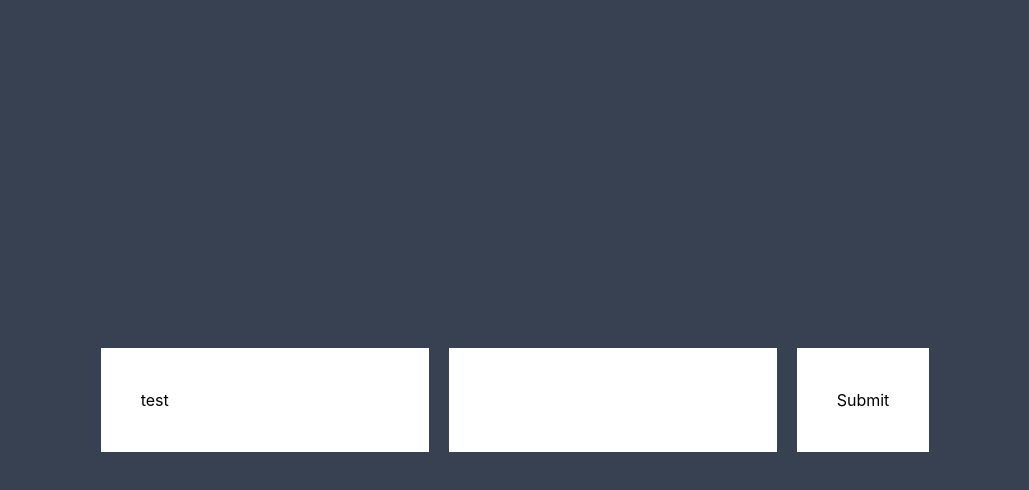
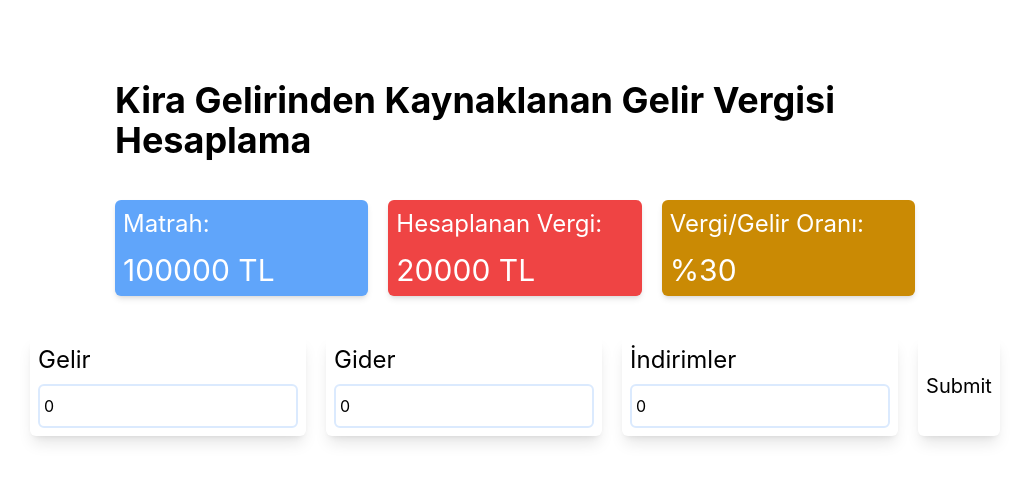
Before and after one commit to thebosph/tr-tax-calculator, a React (Create React App) app: page / in a window 1280 px wide. Shown: the top 490 px of the page, without its empty margins (125-1154 px from the left). Built offline with nearby package versions, Linux system fonts and the light colour scheme.

Commit message:
feat(screens): created results and form(input) screens (#3)

```diff
--- a/src/App.tsx
+++ b/src/App.tsx
@@ -1,10 +1,10 @@
 import React from "react";
-import Form from "./components/form";
+import Main from "./Screens/Main";
 
 function App() {
   return (
-    <div className="p-20 bg-gray-700 h-screen flex justify-center items-center">
-      <Form />
+    <div>
+      <Main />
     </div>
   );
 }
--- /dev/null
+++ b/src/Screens/Main.tsx
@@ -0,0 +1,14 @@
+import React from "react";
+import Results from "../components/results";
+import Form from "../components/form";
+
+const Main: React.FC = () => {
+  return (
+    <div className="h-screen flex flex-col items-center pt-20 space-y-10 mx-60 ">
+      <Results />
+      <Form />
+    </div>
+  );
+};
+
+export default Main;
--- a/src/components/form.tsx
+++ b/src/components/form.tsx
@@ -1,39 +1,40 @@
 import { useForm, SubmitHandler } from "react-hook-form";
-
-type Inputs = {
-  example: string;
-  exampleRequired: string;
-};
+import { Inputs } from "../types/Inputs";
+import Input from "./input";
 
 const Form = () => {
   const {
     register,
     handleSubmit,
-    watch,
+    reset,
     formState: { errors },
   } = useForm<Inputs>();
-  const onSubmit: SubmitHandler<Inputs> = (data) => console.log(data);
 
-  console.log(watch("example")); // watch input value by passing the name of it
+  const onSubmit: SubmitHandler<Inputs> = (data) => {
+    console.log(data);
+    reset();
+  };
+  console.log(errors);
+
+  // console.log(watch("revenue")); // watch input value by passing the name of it
 
   return (
     /* "handleSubmit" will validate your inputs before invoking "onSubmit" */
     <form
       onSubmit={handleSubmit(onSubmit)}
-      className="flex justify-center items-center space-x-5"
+      className="flex justify-center items-center space-x-5   w-full  "
     >
-      {/* register your input into the hook by invoking the "register" function */}
-      <input defaultValue="test" {...register("example")} className="p-10" />
+      <Input labelName="Gelir" label="revenue" register={register} required />
+      {errors.revenue && <span>Bu alanı boş bırakamazsınız</span>}
+      <Input labelName="Gider" label="expenses" register={register} />
+      <Input labelName="İndirimler" label="allowance" register={register} />
 
-      {/* include validation with required or other standard HTML validation rules */}
+      {/* errors will return when field validation fails  */}
+
       <input
-        {...register("exampleRequired", { required: true })}
-        className="p-10"
+        type="submit"
+        className="bg-white p-2 shadow-lg h-full rounded-md text-xl hover:bg-blue-400 hover:text-white transition-colors cursor-pointer"
       />
-      {/* errors will return when field validation fails  */}
-      {errors.exampleRequired && <span>This field is required</span>}
-
-      <input type="submit" className="bg-white p-10" />
     </form>
   );
 };
--- /dev/null
+++ b/src/components/input.tsx
@@ -0,0 +1,24 @@
+import { Path, UseFormRegister } from "react-hook-form";
+import { Inputs } from "../types/Inputs";
+
+interface InputProps {
+  labelName: string;
+  label: Path<Inputs>;
+  register: UseFormRegister<Inputs>;
+  required?: boolean;
+}
+
+const Input = ({ labelName, label, register, required }: InputProps) => {
+  return (
+    <div className="flex flex-col shadow-lg space-y-2 p-2 w-full rounded-md ">
+      <label className="text-2xl">{labelName}</label>
+      <input
+        defaultValue={0}
+        {...register(label, { required })}
+        className="py-2 px-1 border-blue-100 border-2 rounded-md"
+      />
+    </div>
+  );
+};
+
+export default Input;
--- /dev/null
+++ b/src/components/results.tsx
@@ -0,0 +1,27 @@
+import React from "react";
+
+const Results: React.FC = () => {
+  return (
+    <div className="flex flex-col items-center  space-y-10 w-full ">
+      <h1 className="text-4xl font-bold">
+        Kira Gelirinden Kaynaklanan Gelir Vergisi Hesaplama
+      </h1>
+      <div className="flex justify-between space-x-5 w-full">
+        <div className="bg-blue-400 shadow-md p-2 w-1/3 rounded-md flex flex-col space-y-3 ">
+          <p className="text-2xl text-white"> Matrah:</p>
+          <span className="text-3xl text-white">100000 TL</span>
+        </div>
+        <div className="bg-red-500 shadow-md p-2 w-1/3 rounded-md flex flex-col space-y-3">
+          <p className="text-2xl text-white">Hesaplanan Vergi:</p>
+          <span className="text-3xl text-white">20000 TL</span>
+        </div>
+        <div className="bg-yellow-600  shadow-md p-2 w-1/3 rounded-md flex flex-col space-y-3">
+          <p className="text-2xl text-white"> Vergi/Gelir Oranı:</p>
+          <span className="text-3xl text-white">%30</span>
+        </div>
+      </div>
+    </div>
+  );
+};
+
+export default Results;
--- /dev/null
+++ b/src/types/Inputs.ts
@@ -0,0 +1,5 @@
+export interface Inputs {
+  revenue: number;
+  expenses: number;
+  allowance: number;
+}
```
